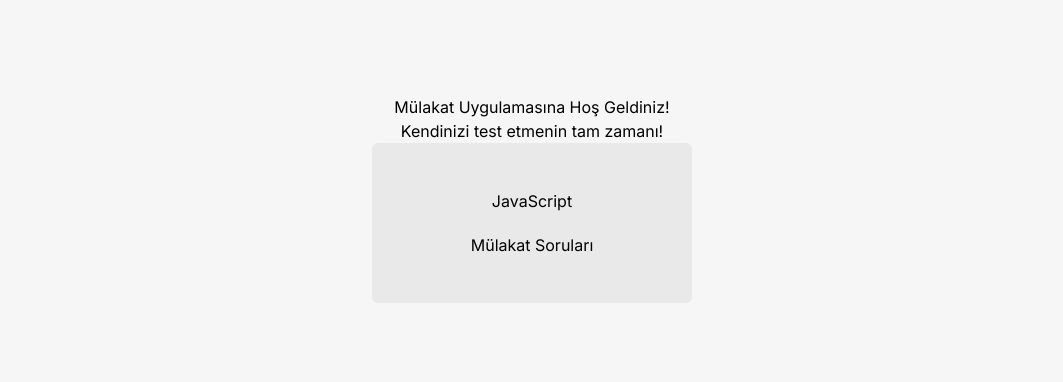
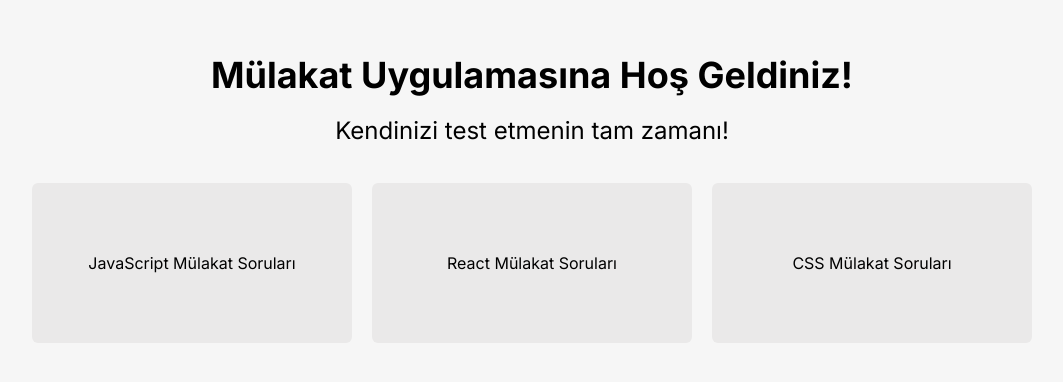
Before and after one commit to neslihanatasever/interviewApp, a Next.js app: page / in a window 1280 px wide. Shown: the part 146-528 px from the top of the page, without its empty margins (108-1171 px from the left). Built offline with nearby package versions, Linux system fonts and the light colour scheme.

Commit message:
[#2] giriş ekranı kart tasarımı

```diff
--- a/app/page.tsx
+++ b/app/page.tsx
@@ -1,16 +1,21 @@
 export default function Home() {
   return (
-    <main className="mx-auto flex flex-col justify-center items-center text-center" style={{ height: "calc(100vh - 110px)" }}>
-      <div>
-        <h1>Mülakat Uygulamasına Hoş Geldiniz!</h1>
-        <p>Kendinizi test etmenin tam zamanı!</p>
+    <main className="mx-auto flex flex-col justify-center items-center text-center gap-9" style={{ height: "calc(100vh - 110px)" }}>
+      <div className="flex gap-5 flex-col">
+        <p className="font-bold text-4xl">Mülakat Uygulamasına Hoş Geldiniz!</p>
+        <p className="text-2xl">Kendinizi test etmenin tam zamanı!</p>
       </div>
 
 
-      <div className="techBox">
+      <div className="techBox flex gap-5">
         <div className="w-80 h-40 flex items-center justify-center flex-col gap-5 bg-[#EAE9E9] rounded-md">
-          <p>JavaScript</p>
-          <p>Mülakat Soruları</p>
+          <p>JavaScript Mülakat Soruları</p>
+        </div>
+        <div className="w-80 h-40 flex items-center justify-center flex-col gap-5 bg-[#EAE9E9] rounded-md">
+          <p>React Mülakat Soruları</p>
+        </div>
+        <div className="w-80 h-40 flex items-center justify-center flex-col gap-5 bg-[#EAE9E9] rounded-md">
+          <p>CSS Mülakat Soruları</p>
         </div>
       </div>
     </main>
```
